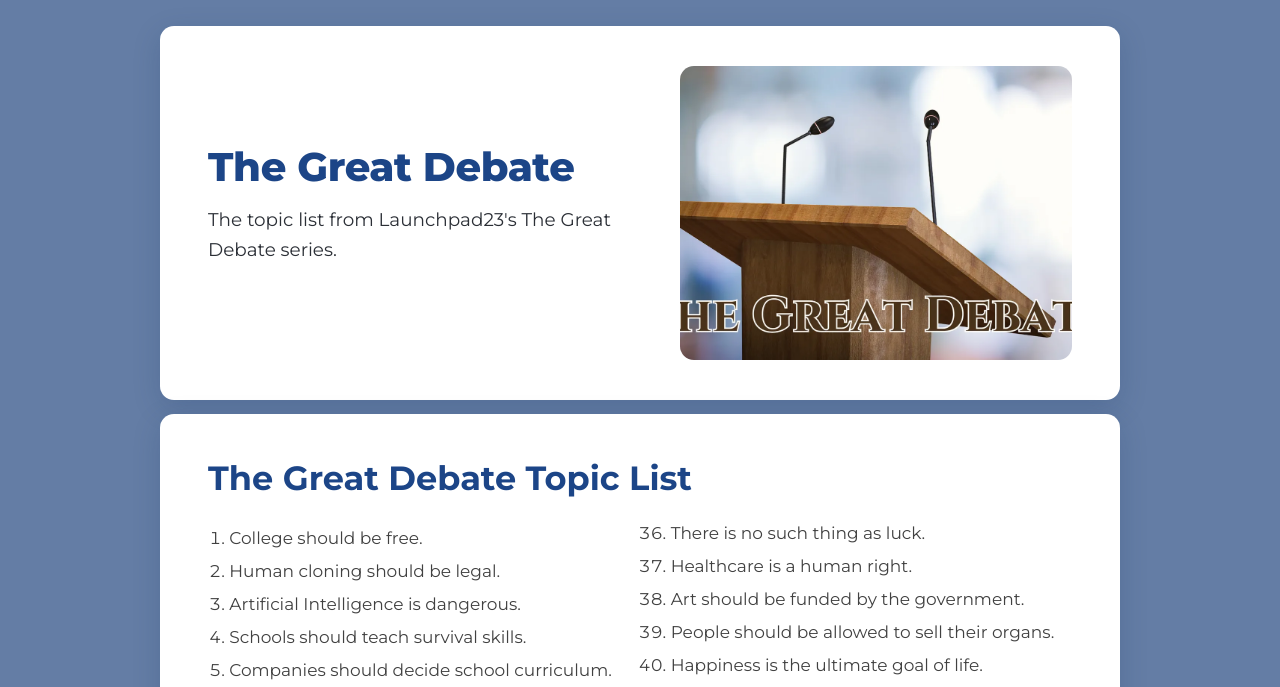
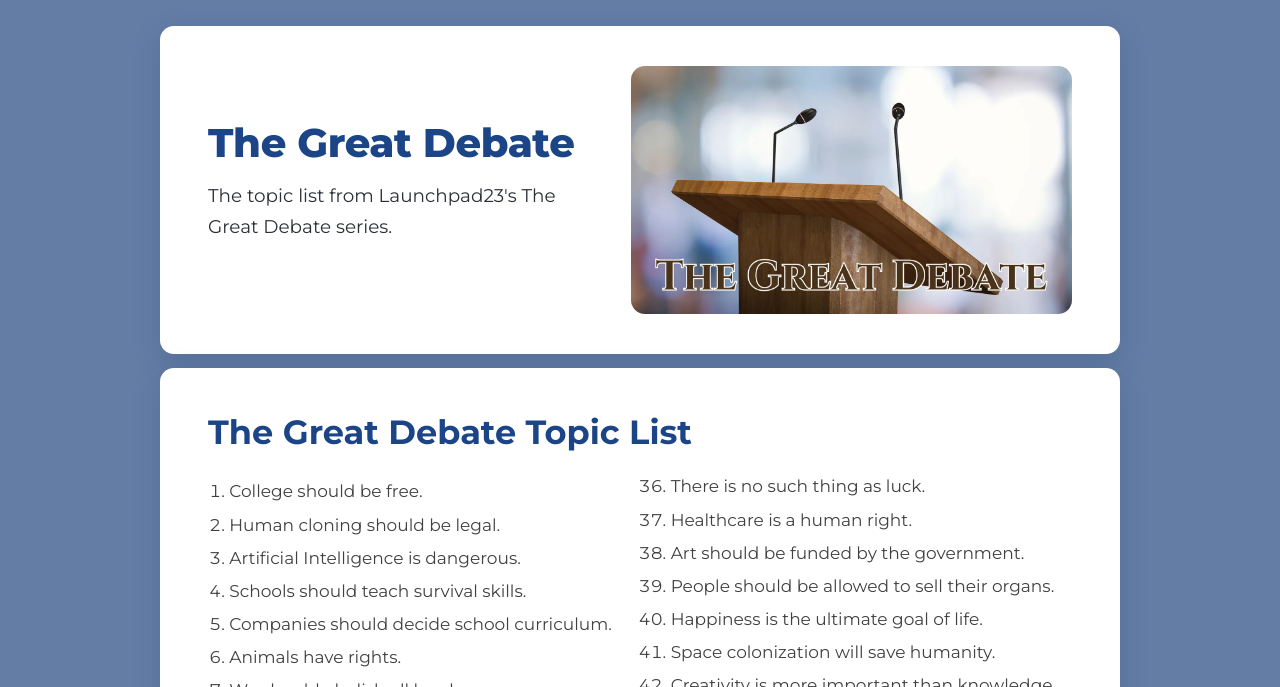
Before and after one commit to Launchpad23org/website, a plain HTML site: page challenges/great-debate.html in a window 1280 px wide. Shown: the part 75-762 px from the top of the page. Drawn offline with Linux system fonts and the light colour scheme.

Commit message:
Challenge pages: show the 16:9 title image whole (no 4:3 crop)
Co-Authored-By: Claude Opus 5.5 <noreply@anthropic.com>
Claude-Session: https://claude.ai/code/session_014HmNdr3VxQawy5eSxt28rV

```diff
--- a/challenges/great-debate.html
+++ b/challenges/great-debate.html
@@ -48,7 +48,7 @@
 </header>
 
 <main id="main">
-<section class="page-hero"><div class="wrap">
+<section class="page-hero wide-img"><div class="wrap">
   <div>
     <h1>The Great Debate</h1>
     <p class="lead">The topic list from Launchpad23's The Great Debate series.</p>
--- a/css/site.css
+++ b/css/site.css
@@ -246,3 +246,7 @@ main{flex:1}
 .vol-cards .body ul{margin:0 0 .9em}
 .vol-cards .body p:last-child{margin-bottom:0}
 .prose>h2:first-child,.prose>h3:first-child,.prose>h1:first-child{margin-top:0}
+/* Heroes with 16:9 title images (challenge pages): never crop the picture */
+.page-hero.wide-img .wrap{grid-template-columns:1fr 1.15fr}
+.page-hero.wide-img img{aspect-ratio:16/9;object-fit:contain}
+@media (max-width:800px){.page-hero.wide-img .wrap{grid-template-columns:1fr}}
```
Also changed, not shown: _src/pages/challenges/great-debate.html (+1 -1 lines), _src/pages/challenges/port-meridian.html (+1 -1 lines), challenges/port-meridian.html (+1 -1 lines).
